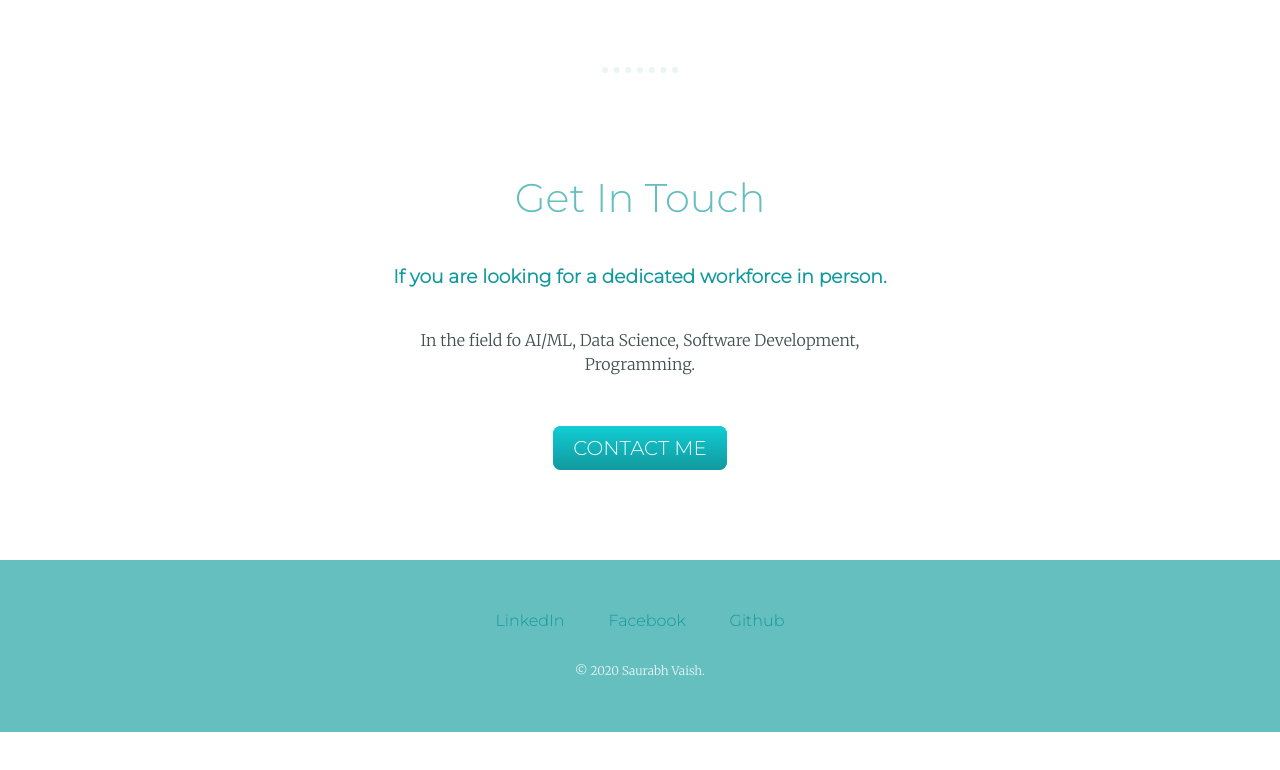
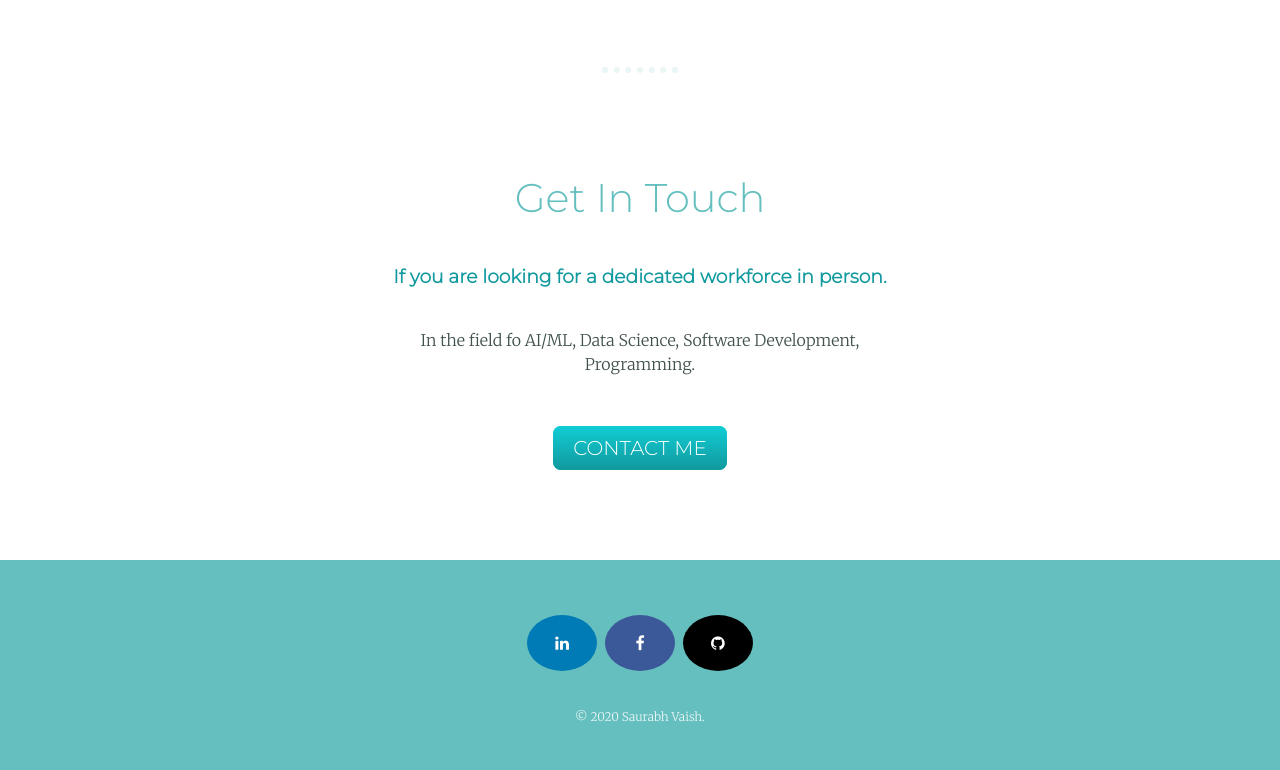
Before and after one commit to vagrant521/First-project, a plain HTML site: page index.html in a window 1280 px wide. Shown: the part 2034-2804 px from the top of the page. Before the commit the page ends 2766 px from the top, so only its background shows below. Drawn offline with Linux system fonts and the light colour scheme.

Commit message:
Update index.html
added icons for social media links and styled it to round icons already updated in .css file.

```diff
--- a/index.html
+++ b/index.html
@@ -6,6 +6,7 @@
     <link rel="stylesheet" href="css/styles.css">
     <link rel="icon" href="favicon.ico">
     <link href="https://fonts.googleapis.com/css2?family=Merriweather:wght@300&family=Montserrat:wght@300&family=Sacramento&display=swap" rel="stylesheet">
+    <link rel="stylesheet" href="https://cdnjs.cloudflare.com/ajax/libs/font-awesome/4.7.0/css/font-awesome.min.css">
   </head>
   <body>
     <div class="top-container">
@@ -48,9 +49,9 @@
 
 
     <div class="bottom-container">
-      <a class="footer-link" href="https://www.linkedin.com/in/saurabh-vaish-a5945b191/">LinkedIn</a>
-      <a class="footer-link" href="https://www.facebook.com/paritosh.gupta.779">Facebook</a>
-      <a class="footer-link" href="https://github.com/vagrant521">Github</a>
+      <a href="https://www.linkedin.com/in/saurabh-vaish-a5945b191/" class="fa fa-linkedin"></a>
+      <a href="https://www.facebook.com/paritosh.gupta.779" class="fa fa-facebook"></a>
+      <a href="https://github.com/vagrant521" class="fa fa-github"></a>
       <p class="copyright">© 2020 Saurabh Vaish.</p>
     </div>
 
```
